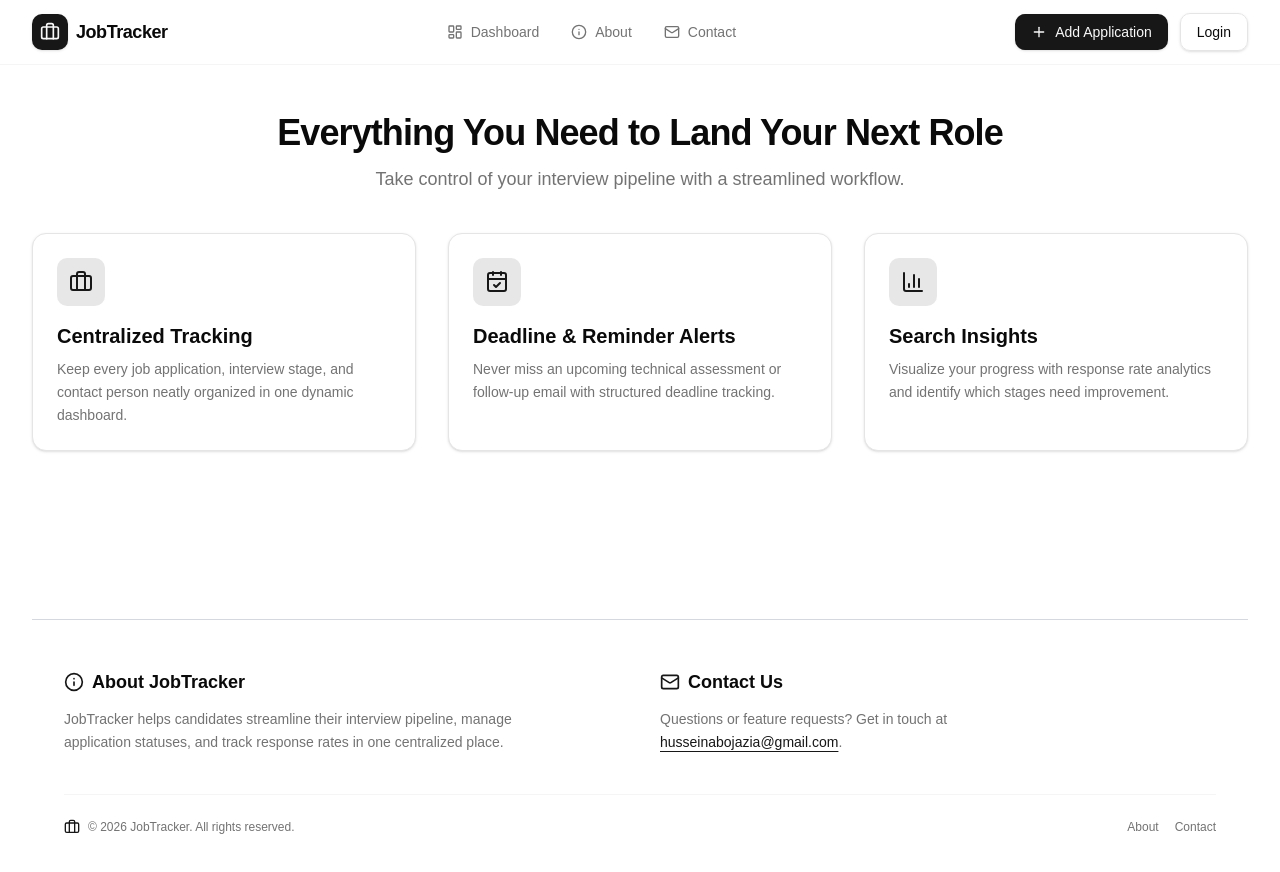
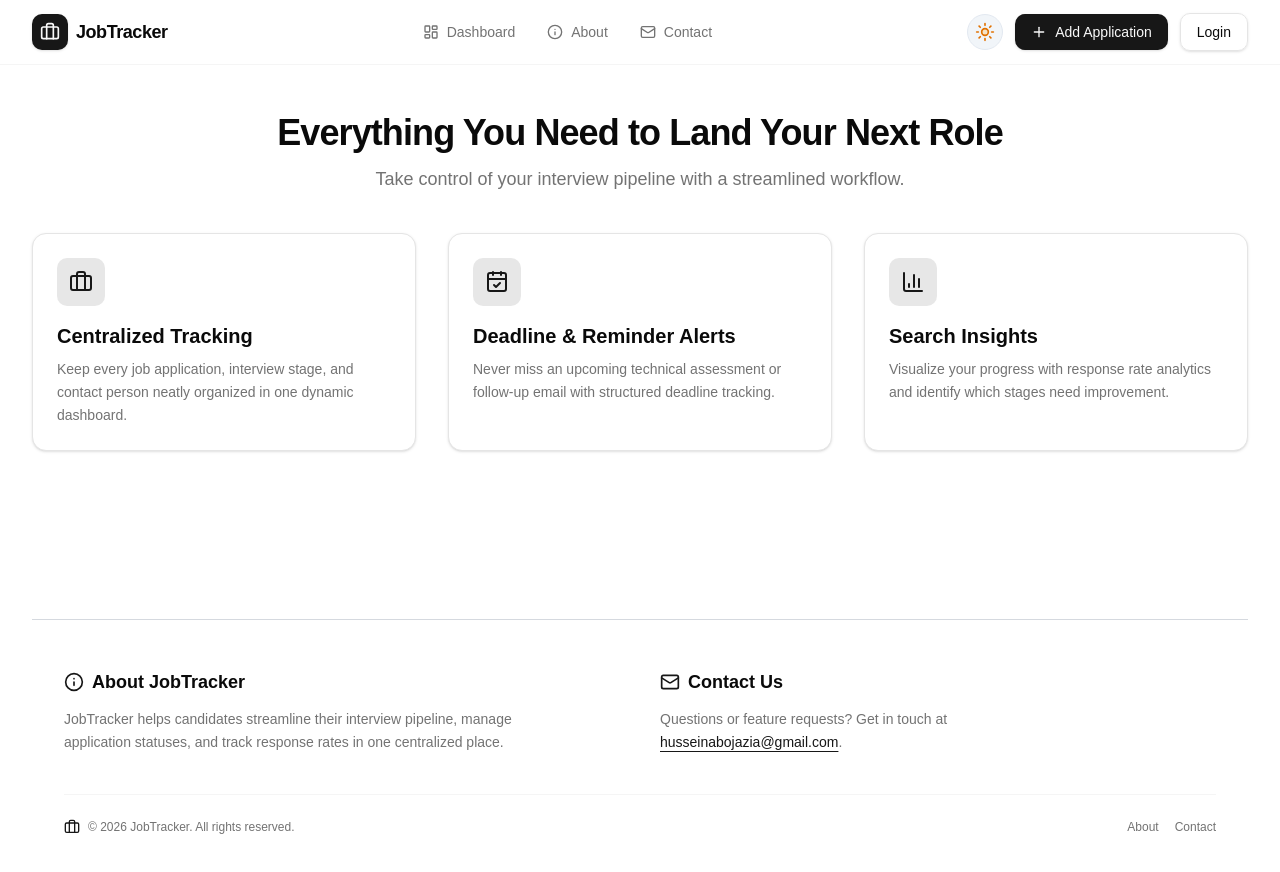
Before and after one commit to axtloxk/SAAS-Job-Tracker, a Next.js app: page / in a window 1280 px wide. Shown: the top 872 px of the page. Built offline with nearby package versions, Linux system fonts and the light colour scheme; no server answers.

Commit message:
added: a toggel theme button

```diff
--- a/app/globals.css
+++ b/app/globals.css
@@ -118,7 +118,7 @@
   /* Primary App Theme (Bound to Cold Isolation) */
   --background: var(--bg-cold);
   --foreground: var(--text-cold);
-  --card: oklch(0.14 0.02 260);
+  --card: oklch(0.14 0.01 260);
   --card-foreground: var(--text-cold);
   --popover: oklch(0.14 0.02 260);
   --popover-foreground: var(--text-cold);
--- a/app/layout.tsx
+++ b/app/layout.tsx
@@ -1,6 +1,7 @@
 import type { Metadata } from "next";
 import "./globals.css";
 import { Toaster } from "sonner";
+import { Providers } from "@/components/providers";
 export const metadata: Metadata = {
   title: "Job Application Tracker",
   description: "Track and organize your job search in one place.",
@@ -13,11 +14,13 @@ export default function RootLayout({
 }) {
   return (
     <html
+      suppressHydrationWarning
       lang="en"
       data-scroll-behavior="smooth"
       className="h-full antialiased scroll-smooth"
     >
       <body className="flex min-h-full flex-col">
+        <Providers>
           {/* <Navbar /> */}
           <main className="flex-1">{children}</main>
           <Toaster
@@ -31,6 +34,7 @@ export default function RootLayout({
               },
             }}
           />
+        </Providers>
       </body>
     </html>
   );
--- a/components/Job/Navbar.tsx
+++ b/components/Job/Navbar.tsx
@@ -1,9 +1,9 @@
 "use client";
-
+import { useTheme } from "next-themes";
 import { useState, useEffect } from "react";
 import Link from "next/link";
 import { usePathname, useRouter } from "next/navigation";
-import { easeOut, motion } from "motion/react";
+import { AnimatePresence, easeOut, motion } from "motion/react";
 import {
   Briefcase,
   LayoutDashboard,
@@ -12,6 +12,8 @@ import {
   Menu,
   X,
   Plus,
+  Moon,
+  Sun,
 } from "lucide-react";
 import { toast } from "sonner";
 
@@ -77,7 +79,20 @@ export default function Navbar() {
       toast.error(err instanceof Error ? err.message : "Failed to log out");
     }
   };
+  const { theme, setTheme } = useTheme();
+  const [mounted, setMounted] = useState(false);
 
+  useEffect(() => {
+    setMounted(true);
+  }, []);
+
+  // if (!mounted) return null;
+  if (!mounted) {
+    return (
+      <div className="w-9 h-9 rounded-full bg-slate-100 dark:bg-slate-800 animate-pulse" />
+    );
+  }
+  const isDark = theme === "dark";
   return (
     <motion.header
       variants={navVariants}
@@ -131,6 +146,36 @@ export default function Navbar() {
 
         {/* Desktop Actions */}
         <div className="hidden md:flex items-center gap-3">
+          <motion.button
+            whileTap={{ scale: 0.9 }}
+            onClick={() => setTheme(theme === "dark" ? "light" : "dark")}
+            className="relative flex items-center justify-center w-9 h-9 rounded-full bg-slate-100 dark:bg-bg-cold border border-slate-200 dark:border-slate-700/60 hover:bg-slate-200/70 dark:hover:bg-slate-900/30 cursor-pointer transition-colors focus-visible:outline-none focus-visible:ring-2 focus-visible:ring-slate-400"
+            aria-label="Toggle theme"
+          >
+            <AnimatePresence mode="wait" initial={false}>
+              {theme === "dark" ? (
+                <motion.div
+                  key="moon"
+                  initial={{ rotate: -90, scale: 0, opacity: 0 }}
+                  animate={{ rotate: 0, scale: 1, opacity: 1 }}
+                  exit={{ rotate: 90, scale: 0, opacity: 0 }}
+                  transition={{ duration: 0.25, ease: "easeInOut" }}
+                >
+                  <Moon className="w-5 h-5 text-slate-700 dark:text-slate-300 fill-slate-700/20 dark:fill-slate-300/20" />
+                </motion.div>
+              ) : (
+                <motion.div
+                  key="sun"
+                  initial={{ rotate: 90, scale: 0, opacity: 0 }}
+                  animate={{ rotate: 0, scale: 1, opacity: 1 }}
+                  exit={{ rotate: -90, scale: 0, opacity: 0 }}
+                  transition={{ duration: 0.25, ease: "easeInOut" }}
+                >
+                  <Sun className="w-5 h-5 text-amber-600 dark:text-amber-500 fill-amber-500/20" />
+                </motion.div>
+              )}
+            </AnimatePresence>
+          </motion.button>
           <motion.div variants={itemVariants}>
             <Link
               href="/dashboard"
--- /dev/null
+++ b/components/providers.tsx
@@ -0,0 +1,11 @@
+"use client";
+
+import { ThemeProvider } from "next-themes";
+
+export function Providers({ children }: { children: React.ReactNode }) {
+  return (
+    <ThemeProvider attribute="class" defaultTheme="light" enableSystem>
+      {children}
+    </ThemeProvider>
+  );
+}
--- a/package.json
+++ b/package.json
@@ -23,6 +23,7 @@
     "lucide-react": "^1.45.0",
     "motion": "^13.2.0",
     "next": "16.3.5",
+    "next-themes": "^0.4.6",
     "pg": "^8.23.0",
     "react": "19.2.8",
     "react-dom": "19.2.8",
```
Also changed, not shown: 2 other files (tests, documents, lock files or other folders). Lines whose indentation alone changed are shown as unchanged.
